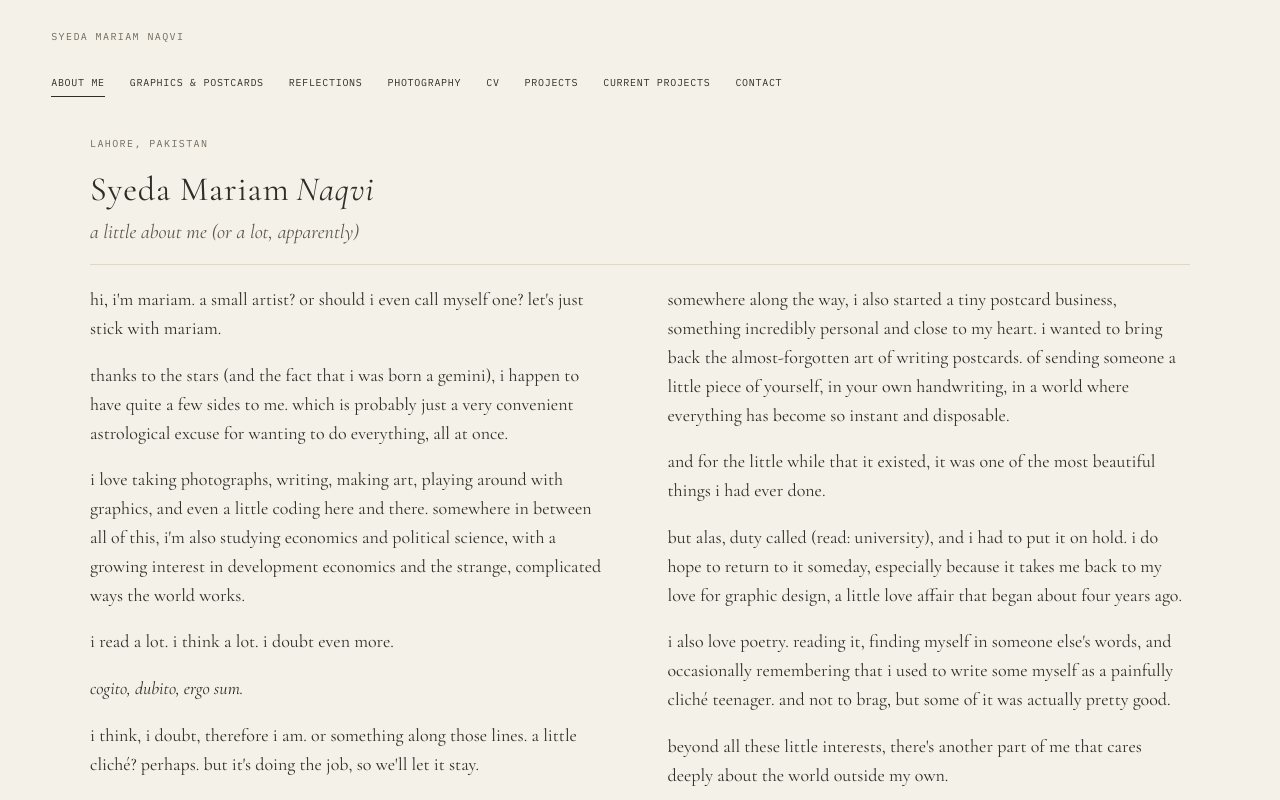
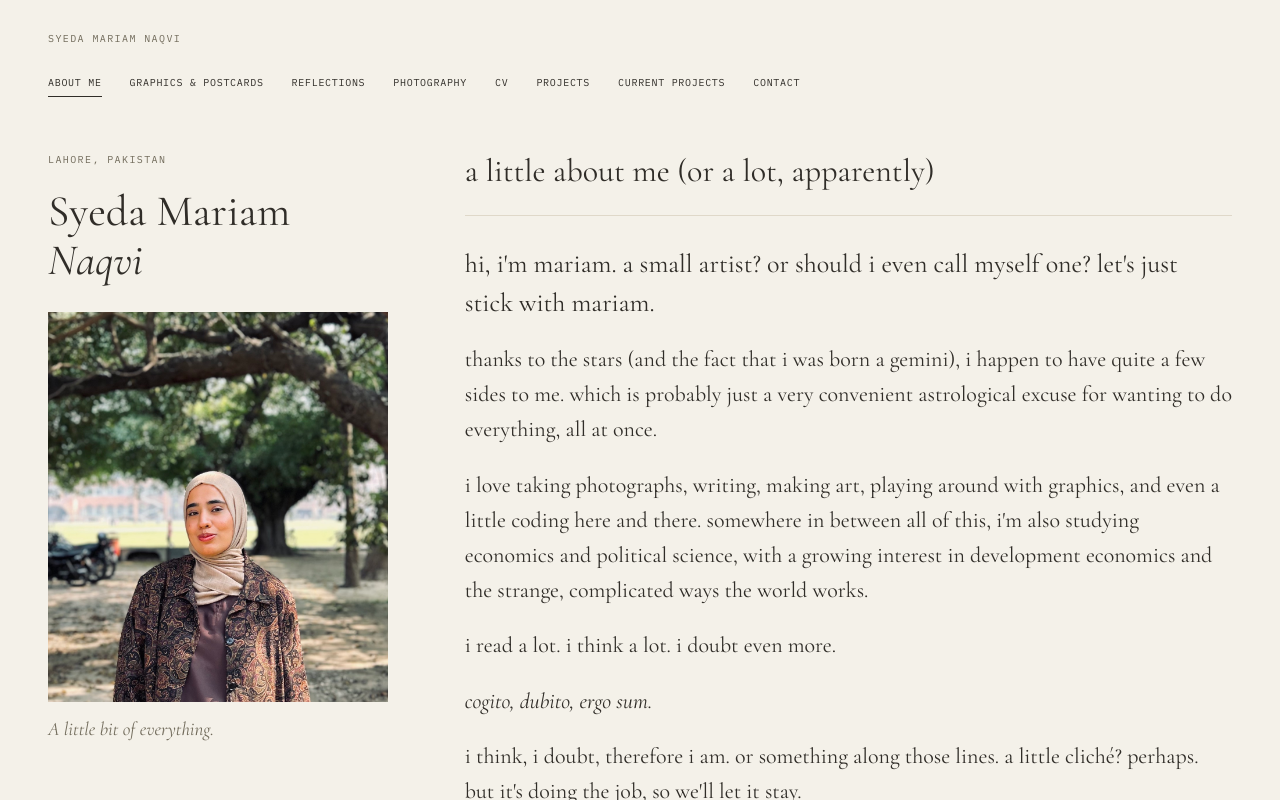
Before and after one commit to mariamnaqvi338-bot/personal-website-, a React (Vite) app: page / in a window 1280 px wide. Shown: the top 800 px of the page. Built offline with nearby package versions, Linux system fonts and the light colour scheme.

Commit message:
Widen portfolio layouts and add portrait beside flowing About Me text

```diff
--- a/src/content/site.ts
+++ b/src/content/site.ts
@@ -1,4 +1,4 @@
-export const personal = {name:'Syeda Mariam Naqvi', email:'mariamnaqvi338@gmail.com', location:'Lahore, Pakistan', portrait:'', introduction:"I'm an Economics undergraduate at Forman Christian College University in Lahore, interested in applied research, development, education, gender, and public policy. Outside research, I make room for books, photographs, and other curiosities."};
+export const personal = {name:'Syeda Mariam Naqvi', email:'mariamnaqvi338@gmail.com', location:'Lahore, Pakistan', portrait:'/portrait.png', introduction:"I'm an Economics undergraduate at Forman Christian College University in Lahore, interested in applied research, development, education, gender, and public policy. Outside research, I make room for books, photographs, and other curiosities."};
 export const externalLinks: {label:string;url:string}[] = [];
 export const experience = [
 {organization:'Centre for Economic Research in Pakistan',role:'Analytics Intern',date:'June – September 2026',kind:'Research experience',description:'Supported the mixed-methods evaluation of the GIZ Adaptive Social Protection programme across four districts of Sindh.',details:['Reviewed SurveyCTO/XLSForm instruments, skip logic, coding and survey data quality.','Developed household and person-level identification schemes and supported fieldwork procedures.','Contributed to Financial Inclusion and Digital Financial Literacy indices using SPSS, and coded interview transcripts in ATLAS.ti.','Supported evidence synthesis, indicator mapping and OECD-DAC evaluation reporting.']},
--- a/src/main.tsx
+++ b/src/main.tsx
@@ -12,7 +12,7 @@ function PageHeading({ index, title, subtitle }: { index: string; title: string;
 }
 function ContentsLabel({ children }: { children: React.ReactNode }) { return <div className="contents-label"><span>Contents</span><span className="dotted-line"/><span>{children}</span></div>; }
 function About() {
-  return <><div className="about-heading"><div><p className="label">LAHORE, PAKISTAN</p><h1>Syeda Mariam<br /><em>Naqvi</em></h1><h2 className="subtitle about-subtitle">{aboutHeading}</h2></div>{personal.portrait && <img className="about-portrait" src={personal.portrait} alt="Syeda Mariam Naqvi"/>}</div><div className="about-copy">{about.map(p => <p key={p}><InlineText text={p}/></p>)}</div></>;
+  return <div className="about-layout"><aside className="about-profile"><p className="label">LAHORE, PAKISTAN</p><h1>Syeda Mariam<br/><em>Naqvi</em></h1>{personal.portrait && <figure className="profile-photo"><img src={personal.portrait} width="1170" height="1341" alt="Syeda Mariam Naqvi standing beneath a tree" fetchPriority="high"/><figcaption>A little bit of everything.</figcaption></figure>}</aside><section className="about-story" aria-labelledby="about-title"><h2 id="about-title">{aboutHeading}</h2>{about.map((p,i) => <p key={p} className={i===0 ? 'opening-line' : undefined}><InlineText text={p}/></p>)}</section></div>;
 }
 function Graphics() {
   return <><PageHeading index="I" title="Graphics & postcards" subtitle="Things made to be seen, held, and sent."/><ContentsLabel>GRAPHIC WORK</ContentsLabel>{graphicWork.map((item, i) => <article className="entry" key={item.title}><span className="entry-number">{roman[i] ?? i + 1}</span><div><h2>{item.title}</h2><p>{item.description}</p>{item.images.length > 0 && <div className="image-grid">{item.images.map(image => <figure key={image.src}><img src={image.src} alt={image.alt} loading="lazy"/>{image.caption && <figcaption>{image.caption}</figcaption>}</figure>)}</div>}<p className="quiet-note">Designs and further details will be added to this collection.</p></div><span className="entry-meta">{item.category}</span></article>)}</>;
@@ -59,6 +59,6 @@ function NotFound(){ return <div className="empty-state"><h1>Page not found.</h1
 function App() {
   const location = useLocation();
   useEffect(() => { window.scrollTo(0,0); const page = navigation.find(([path]) => path === location.pathname); const piece = reflections.find(item => `/reflections/${item.slug}` === location.pathname); document.title = `${piece?.title ?? page?.[1] ?? 'Page not found'} — ${personal.name}`; const main = document.getElementById('main'); if(main && location.key !== 'default') main.focus({preventScroll:true}); }, [location]);
-  return <><a className="skip-link" href="#main">Skip to content</a><header className="site-header"><Link className="wordmark" to="/">Syeda Mariam Naqvi</Link><nav aria-label="Main navigation">{navigation.map(([path,label]) => <NavLink key={path} to={path} end={path === '/'}>{label}</NavLink>)}</nav></header><main id="main" className={location.pathname === '/' ? 'about-landscape' : undefined} tabIndex={-1}><Routes><Route path="/" element={<About/>}/><Route path="/graphics" element={<Graphics/>}/><Route path="/reflections" element={<Reflections/>}/><Route path="/reflections/:slug" element={<Reflection/>}/><Route path="/photography" element={<Photography/>}/><Route path="/cv" element={<CV/>}/><Route path="/projects" element={<Projects/>}/><Route path="/current-projects" element={<CurrentProjects/>}/><Route path="/contact" element={<Contact/>}/><Route path="*" element={<NotFound/>}/></Routes></main><footer><span>A personal collection by Syeda Mariam Naqvi</span><span>© {new Date().getFullYear()}</span></footer></>;
+  return <><a className="skip-link" href="#main">Skip to content</a><header className="site-header"><Link className="wordmark" to="/">Syeda Mariam Naqvi</Link><nav aria-label="Main navigation">{navigation.map(([path,label]) => <NavLink key={path} to={path} end={path === '/'}>{label}</NavLink>)}</nav></header><main id="main" className={location.pathname === '/' ? 'about-page' : undefined} tabIndex={-1}><Routes><Route path="/" element={<About/>}/><Route path="/graphics" element={<Graphics/>}/><Route path="/reflections" element={<Reflections/>}/><Route path="/reflections/:slug" element={<Reflection/>}/><Route path="/photography" element={<Photography/>}/><Route path="/cv" element={<CV/>}/><Route path="/projects" element={<Projects/>}/><Route path="/current-projects" element={<CurrentProjects/>}/><Route path="/contact" element={<Contact/>}/><Route path="*" element={<NotFound/>}/></Routes></main><footer><span>A personal collection by Syeda Mariam Naqvi</span><span>© {new Date().getFullYear()}</span></footer></>;
 }
 createRoot(document.getElementById('root')!).render(<React.StrictMode><BrowserRouter><App/></BrowserRouter></React.StrictMode>);
--- a/src/style.css
+++ b/src/style.css
@@ -8,16 +8,44 @@
 
 .about-copy p{margin-bottom:26px}.about-subtitle{max-width:100%;font-weight:400;letter-spacing:0}
 
-/* Two comfortable reading columns, with a portrait beside the introduction. */
-.about-landscape{max-width:1100px;padding-bottom:45px}
-.about-landscape .about-heading{display:flex;align-items:center;justify-content:space-between;gap:30px;text-align:left;padding:24px 0 28px;border-bottom:1px solid var(--rule);margin-bottom:25px}
-.about-landscape .about-heading h1{font-size:38px;line-height:1.1;margin:10px 0}
-.about-landscape .about-heading h1 br{display:none}
-.about-landscape .about-heading h1 em{margin-left:.2em}
-.about-landscape .about-subtitle{font-size:20px;margin:0;text-align:left}
-.about-landscape .about-copy{max-width:none;margin:0;columns:2;column-gap:55px;font-size:19px;line-height:1.65}
-.about-landscape .about-copy p{margin:0 0 20px;break-inside:avoid}
-.about-portrait{width:150px;height:185px;object-fit:cover;object-position:center 30%;flex-shrink:0}
-@media(min-width:1000px) and (max-height:950px){.about-landscape .about-copy{font-size:18px;line-height:1.6}.about-landscape .about-copy p{margin-bottom:18px}.about-landscape .about-heading{padding-top:10px;padding-bottom:18px;margin-bottom:20px}.about-landscape .about-heading h1{font-size:34px}}
-@media(max-width:1000px){.about-landscape .about-copy{columns:2;font-size:18px;line-height:1.6;column-gap:30px}}
-@media(max-width:650px){.about-landscape .about-copy{columns:1;font-size:20px;line-height:1.6}.about-landscape .about-heading{align-items:flex-start;flex-wrap:wrap;padding-top:25px}.about-landscape .about-heading h1{font-size:34px}.about-landscape .about-subtitle{font-size:19px}.about-portrait{width:100px;height:125px}}
+/* Wider pages with a portrait rail and continuous reading flow. */
+.site-header{max-width:1540px;width:calc(100% - 96px);padding:30px 0 24px;gap:22px}
+main,footer{max-width:1440px;width:calc(100% - 96px)}
+nav{justify-content:flex-start;gap:10px 28px}
+.page-heading{text-align:left;padding:42px 0 38px;max-width:1100px}
+.page-heading h1{font-size:clamp(42px,4.6vw,68px);margin:22px 0 16px;letter-spacing:.01em}
+.page-heading .subtitle{margin:0;max-width:900px;font-size:25px}
+.contents-label{margin:20px 0 28px}
+.entry{grid-template-columns:50px minmax(0,1fr) 220px;gap:32px;padding:28px 0}
+.entry p{max-width:960px;font-size:22px;line-height:1.55}
+.entry h2{max-width:1000px;font-size:33px}
+.archive-intro{max-width:950px;text-align:left;margin:0 0 42px;font-size:23px}
+.reading-copy{max-width:1050px;margin:0;font-size:25px;line-height:1.65}
+.reflection-body{max-width:1050px;margin:0}
+.article-heading .page-heading{max-width:1100px}
+.article-heading .page-heading h1{max-width:1100px;margin-inline:0}
+.article-byline{text-align:left;margin:0 0 42px}
+.reading-navigation{max-width:1050px;margin-left:0}
+.cv-copy{max-width:1100px;margin:0}
+.download{text-align:left;margin:0 0 30px}
+.empty-state{max-width:950px;text-align:left;margin:0;padding:35px 0 75px}
+.photo-tiles{columns:4;column-gap:20px;margin-top:35px}
+.photo-tiles figure{margin-bottom:20px}
+.vsco-invitation{max-width:none;text-align:left;margin-left:0}
+.about-page{padding-top:30px;padding-bottom:65px}
+.about-layout{display:grid;grid-template-columns:minmax(230px,340px) minmax(0,1fr);gap:clamp(40px,6vw,100px);align-items:start}
+.about-profile{position:sticky;top:30px}
+.about-profile h1{font-size:clamp(38px,3.4vw,54px);line-height:1.12;letter-spacing:0;margin:18px 0 28px}
+.profile-photo{margin:0;max-width:340px}
+.profile-photo img{display:block;width:100%;height:auto}
+.profile-photo figcaption{font-style:italic;font-size:19px;color:var(--muted);margin-top:12px}
+.about-story{font-size:22px;line-height:1.6;max-width:960px}
+.about-story h2{font-size:32px;line-height:1.25;margin:0 0 28px;padding-bottom:24px;border-bottom:1px solid var(--rule)}
+.about-story p{margin:0 0 20px}
+.about-story .opening-line{font-size:26px;line-height:1.5}
+footer{padding-block:25px 35px}
+@media(min-width:1600px){.about-layout{grid-template-columns:370px minmax(0,1fr)}.profile-photo{max-width:370px}}
+@media(max-width:1000px){.site-header,main,footer{width:calc(100% - 56px)}.about-layout{grid-template-columns:230px minmax(0,1fr);gap:35px}.about-profile h1{font-size:38px}.about-story{font-size:21px}.about-story h2{font-size:28px}.about-story .opening-line{font-size:24px}.photo-tiles{columns:3}.entry{grid-template-columns:30px minmax(0,1fr) 160px;gap:22px}}
+@media(max-width:700px){.site-header,main,footer{width:calc(100% - 36px)}.site-header{padding:23px 0;gap:18px}nav{gap:8px 18px}.about-page{padding-top:15px}.about-layout{grid-template-columns:1fr;gap:35px}.about-profile{position:static;display:grid;grid-template-columns:minmax(0,1fr) 130px;gap:0 18px;align-items:start}.about-profile .label{grid-column:1}.about-profile h1{grid-column:1;font-size:34px;margin:12px 0}.profile-photo{grid-column:2;grid-row:1 / span 3}.profile-photo figcaption{font-size:15px;line-height:1.4}.about-story{font-size:21px;line-height:1.6}.about-story h2{font-size:27px;margin-bottom:24px}.about-story .opening-line{font-size:23px}.page-heading{padding:30px 0}.page-heading h1{font-size:43px}.page-heading .subtitle{font-size:23px}.entry{grid-template-columns:24px minmax(0,1fr);gap:15px}.entry h2{font-size:28px}.entry p{font-size:20px}.entry-meta{grid-column:2}.archive-intro{font-size:21px;margin-bottom:30px}.reading-copy{font-size:22px}.photo-tiles{columns:2;column-gap:12px}.photo-tiles figure{margin-bottom:12px}}
+@media(max-width:400px){.photo-tiles{columns:1}.about-profile{grid-template-columns:minmax(0,1fr) 108px}.about-profile h1{font-size:30px}}
+@media print{.about-profile{position:static}.about-layout{display:block}.profile-photo{max-width:150px}.about-story{max-width:none}.about-story p{font-size:16px}.photo-tiles{columns:3}}
```
Also changed, not shown: public/portrait.png (added), vercel.json, 1 other file (tests, documents, lock files or other folders).
